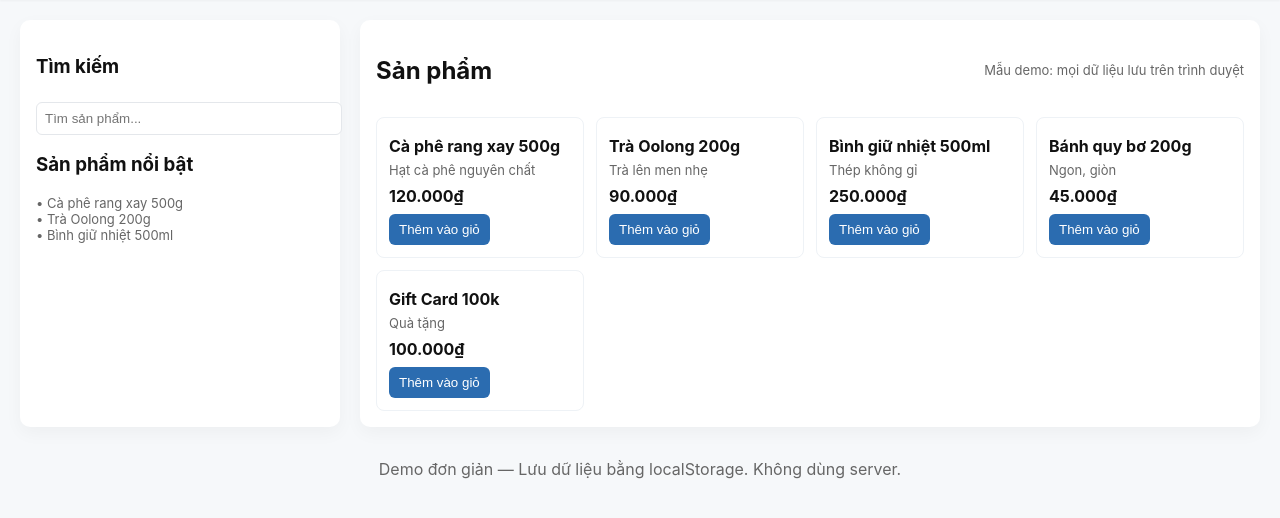
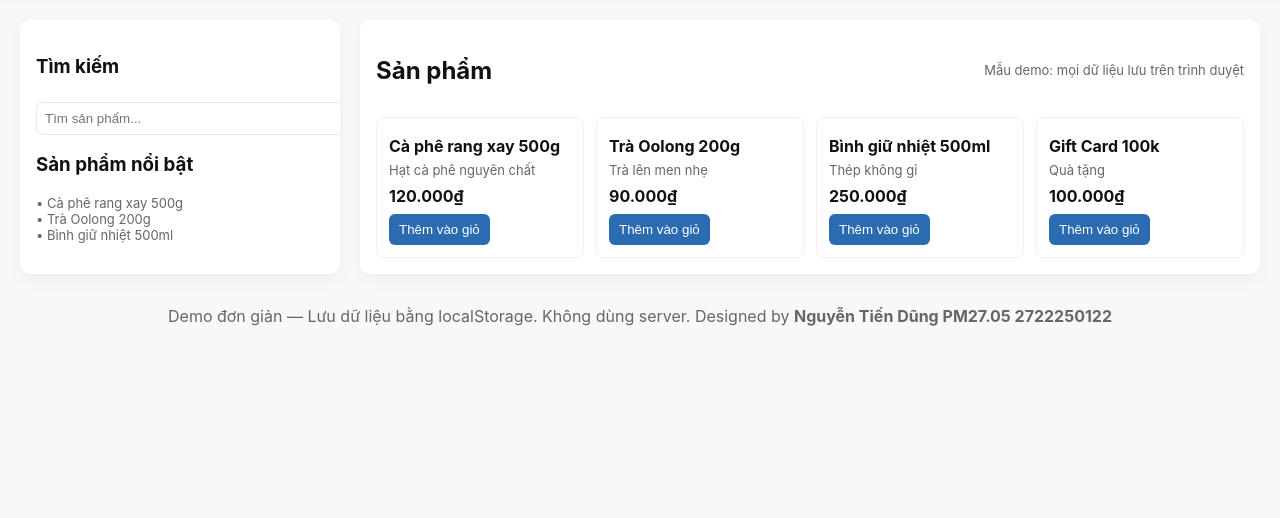
Before and after one commit to FourNov2004/saas_app, a Flask app: page / in a window 1280 px wide. Shown: the part 45-563 px from the top of the page. Run offline with Flask 3, Linux system fonts and the light colour scheme.

Commit message:
update base.html and app.py

```diff
--- a/templates/base.html
+++ b/templates/base.html
@@ -102,6 +102,7 @@
 
   <footer>
     Demo đơn giản — Lưu dữ liệu bằng localStorage. Không dùng server.
+    Designed by <strong>Nguyễn Tiến Dũng PM27.05 2722250122</strong>
   </footer>
 
   <script>
@@ -110,7 +111,7 @@
       {id:1,name:'Cà phê rang xay 500g',price:120000,desc:'Hạt cà phê nguyên chất'},
       {id:2,name:'Trà Oolong 200g',price:90000,desc:'Trà lên men nhẹ'},
       {id:3,name:'Bình giữ nhiệt 500ml',price:250000,desc:'Thép không gỉ'},
-      {id:4,name:'Bánh quy bơ 200g',price:45000,desc:'Ngon, giòn'},
+      //{id:4,name:'Bánh quy bơ 200g',price:45000,desc:'Ngon, giòn'},
       {id:5,name:'Gift Card 100k',price:100000,desc:'Quà tặng'}
     ];
 
```
